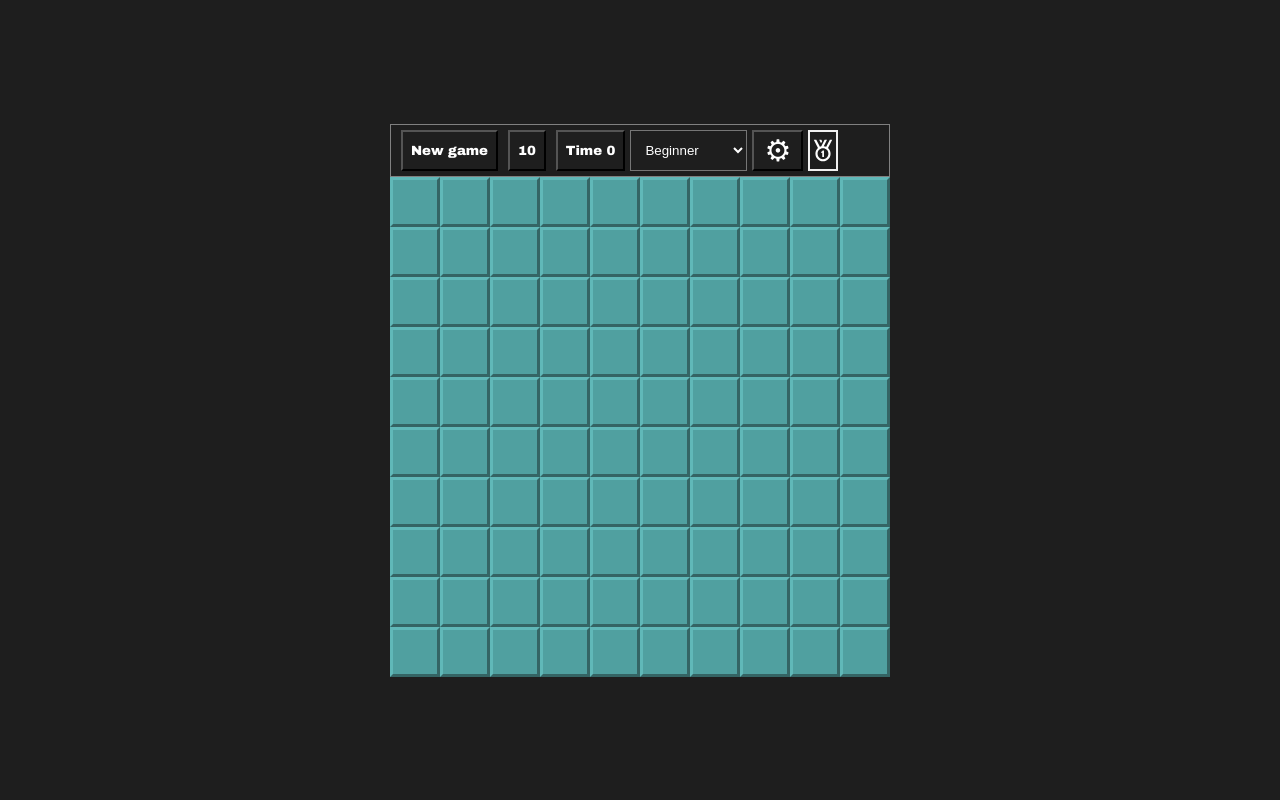
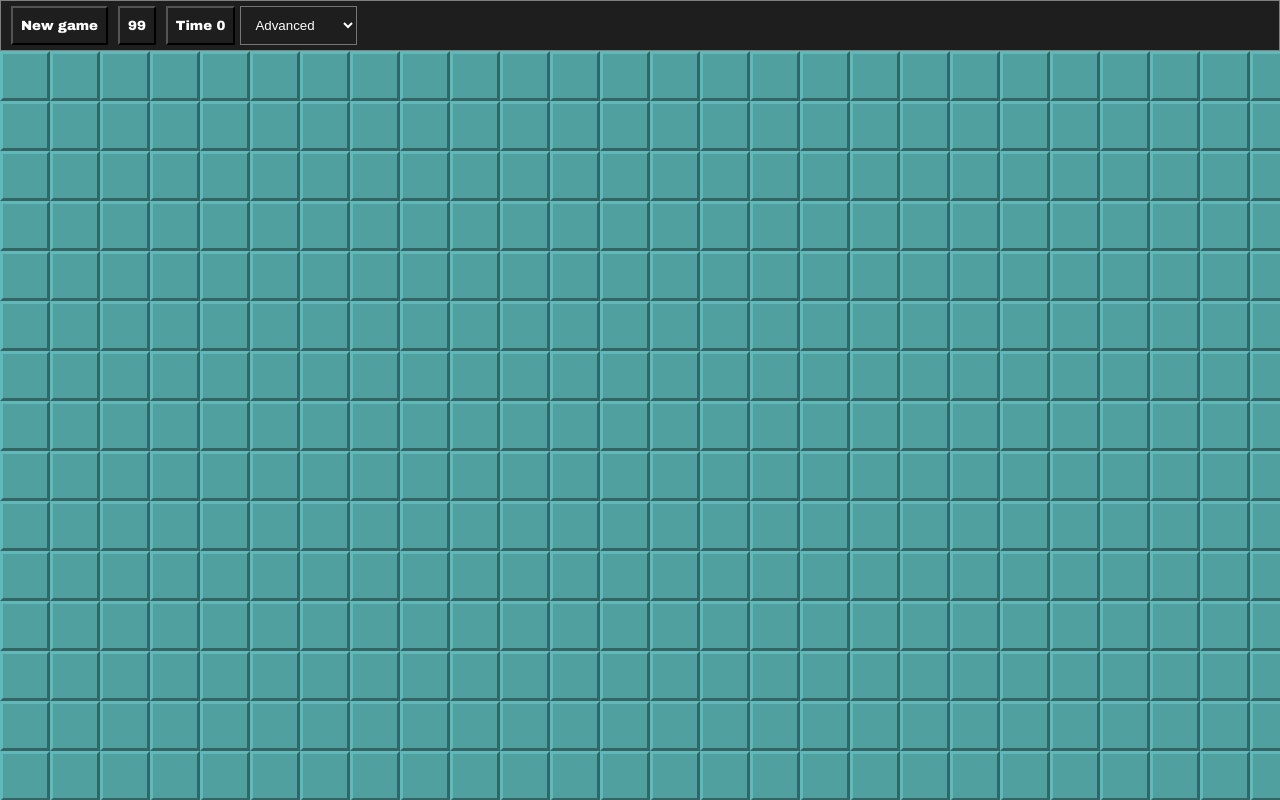
Before and after one commit to gagikpog/minesweeper_js, a Next.js app: page / in a window 1280 px wide. Built offline with nearby package versions, Linux system fonts and the light colour scheme.

Commit message:
new game and level changing

```diff
--- /dev/null
+++ b/components/header.tsx
@@ -0,0 +1,54 @@
+import { useState } from "react";
+import { useDispatch, useSelector } from "react-redux";
+import { GameLevels } from "../game/types";
+import { changeLevel, newGame, RootState } from "../store/main";
+
+interface IProps {
+
+}
+
+export default function Header(props: IProps) {
+
+    const dispatch = useDispatch();
+
+    const totalMines = useSelector((state: RootState) => state.totalMines);
+    const remainingMines = useSelector((state: RootState) => state.remainingMines);
+    const time = useSelector((state: RootState) => state.time);
+    const level = useSelector((state: RootState) => state.level);
+
+    const [options] = useState(() => [
+        { value: GameLevels.Beginner, text: 'Beginner' },
+        { value: GameLevels.Intermediate, text: 'Intermediate' },
+        { value: GameLevels.Advanced, text: 'Advanced' },
+    ]);
+
+    return (
+        <div className="head">
+            <button onClick={() => dispatch(newGame(null))}>New game</button>
+            <button>{ totalMines - remainingMines }</button>
+            <button>Time {time}</button>
+
+            <select value={level} onChange={(event) => dispatch(changeLevel(event.target.value))} >
+                {options.map((option) => (
+                    <option key={option.value} value={option.value}>
+                        {option.text}
+                    </option>
+                ))}
+            </select>
+
+            {/* <button id="settings" onClick={() => notify('showSettings')}>
+                &#9881;
+            </button> */}
+            {/* <svg
+                id="leaderBoardButton"
+                className="head-menu__leader-board"
+                onClick={() => notify('leaderBoardToggle')}
+                xmlns="http://www.w3.org/2000/svg"
+                version="1"
+                viewBox="0 0 24 24"
+            >
+                <path d="M 3.5 2 L 7.34375 9.75 C 5.9001211 11.027199 5 12.895769 5 15 C 5 18.9 8.1 22 12 22 C 15.9 22 19 18.9 19 15 C 19 12.88714 18.078999 11.027538 16.625 9.75 L 20.5 2 L 18.3125 2 L 14.96875 8.625 C 14.269322 8.3029826 13.493457 8.1082048 12.6875 8.03125 L 15.6875 2 L 13.5 2 L 10.4375 8.1875 C 9.9967633 8.2867425 9.5599118 8.4167807 9.15625 8.59375 L 5.8125 2 L 3.5 2 z M 8.5 2 L 10.1875 5.40625 L 11.1875 3.40625 L 10.5 2 L 8.5 2 z M 12 10 C 14.8 10 17 12.2 17 15 C 17 17.8 14.8 20 12 20 C 9.2 20 7 17.8 7 15 C 7 12.2 9.2 10 12 10 z M 11.6875 12 C 11.5875 12.3 11.0875 13.1875 10.1875 13.1875 L 10.1875 14.1875 L 11.3125 14.1875 L 11.3125 18 L 12.8125 18 L 12.90625 18 L 12.90625 12 L 11.6875 12 z" />
+            </svg> */}
+        </div>
+    );
+}
--- /dev/null
+++ b/game/funcs/gameLevels.ts
@@ -0,0 +1,28 @@
+import { GameLevels } from "../types";
+
+export function getLevelSettings(level: GameLevels) {
+    switch (level) {
+        case GameLevels.Intermediate:
+            return {
+                totalMines: 40,
+                width: 16,
+                height: 16,
+                level
+            };
+        case 'advanced':
+            return {
+                totalMines: 99,
+                width: 30,
+                height: 16,
+                level
+            };
+        case GameLevels.Beginner:
+        default:
+            return {
+                totalMines: 10,
+                width: 10,
+                height: 10,
+                level
+            };
+    }
+}
--- a/game/types.ts
+++ b/game/types.ts
@@ -28,6 +28,12 @@ export enum ChanelEvents {
     ToggleMine = 'toggleMine',
 }
 
+export enum GameLevels {
+    Beginner = 'beginner',
+    Intermediate = 'intermediate',
+    Advanced = 'advanced'
+}
+
 export enum EventType {
     click = 'leftClick',
     rightClick = 'rightClick'
--- a/pages/home.tsx
+++ b/pages/home.tsx
@@ -1,19 +1,16 @@
 import Head from 'next/head'
 import { Inter } from '@next/font/google'
 import styles from '../styles/Home.module.css'
-import { useMemo, useState } from 'react';
+import { useMemo, } from 'react';
 import View from '../components/view';
 import { useDispatch, useSelector } from 'react-redux';
-import { openItem, RootState, runNewGame, setGameMap, toggleItemFlag } from '../store/main';
+import { openItem, RootState, runNewGame, toggleItemFlag } from '../store/main';
 import { EventType, GameState, IMapItem, ItemState } from '../game/types';
-
+import Header from '../components/header';
 const inter = Inter({ subsets: ['latin'] })
 
 export default function Home() {
-    /** @ts-ignore */
-    const notify = (eventName: string) => window.notify(eventName);
-
-    const dispatch =  useDispatch();
+    const dispatch = useDispatch();
 
     const gameMap = useSelector((state: RootState) => state.gameMap);
     const width = useSelector((state: RootState) => state.width);
@@ -22,14 +19,7 @@ export default function Home() {
     const gameState = useSelector((state: RootState) => state.gameState);
     const displayBlocked = useSelector((state: RootState) => state.displayBlocked);
     const godMode = useSelector((state: RootState) => state.godMode);
-    const totalMines = useSelector((state: RootState) => state.totalMines);
-    const remainingMines = useSelector((state: RootState) => state.remainingMines);
 
-    const [options] = useState(() => [
-        { value: 'beginner', text: 'Beginner' },
-        { value: 'intermediate', text: 'Intermediate' },
-        { value: 'advanced', text: 'Advanced' },
-    ]);
 
     const itemClick = useMemo(() => (item: IMapItem | undefined, row: number, cell: number, eventType: EventType) => {
 
@@ -60,33 +50,8 @@ export default function Home() {
     return (
         <>
             <main id="mainContent" style={ {'--game-items-font-size': `${blockSize.value * 0.7}px`} }>
-                <div className="head">
-                    <button onClick={() => notify('newGame')}>New game</button>
-                    <button id="mines">{ totalMines - remainingMines }</button>
-                    <button id="time">Time 0</button>
-                    {/* onChange={() => levelItemChanged(this)} */}
-                    <select name="level" id="level">
-                        {options.map((option) => (
-                            <option key={option.value} value={option.value}>
-                                {option.text}
-                            </option>
-                        ))}
-                    </select>
+                <Header />
 
-                    <button id="settings" onClick={() => notify('showSettings')}>
-                        &#9881;
-                    </button>
-                    <svg
-                        id="leaderBoardButton"
-                        className="head-menu__leader-board"
-                        onClick={() => notify('leaderBoardToggle')}
-                        xmlns="http://www.w3.org/2000/svg"
-                        version="1"
-                        viewBox="0 0 24 24"
-                    >
-                        <path d="M 3.5 2 L 7.34375 9.75 C 5.9001211 11.027199 5 12.895769 5 15 C 5 18.9 8.1 22 12 22 C 15.9 22 19 18.9 19 15 C 19 12.88714 18.078999 11.027538 16.625 9.75 L 20.5 2 L 18.3125 2 L 14.96875 8.625 C 14.269322 8.3029826 13.493457 8.1082048 12.6875 8.03125 L 15.6875 2 L 13.5 2 L 10.4375 8.1875 C 9.9967633 8.2867425 9.5599118 8.4167807 9.15625 8.59375 L 5.8125 2 L 3.5 2 z M 8.5 2 L 10.1875 5.40625 L 11.1875 3.40625 L 10.5 2 L 8.5 2 z M 12 10 C 14.8 10 17 12.2 17 15 C 17 17.8 14.8 20 12 20 C 9.2 20 7 17.8 7 15 C 7 12.2 9.2 10 12 10 z M 11.6875 12 C 11.5875 12.3 11.0875 13.1875 10.1875 13.1875 L 10.1875 14.1875 L 11.3125 14.1875 L 11.3125 18 L 12.8125 18 L 12.90625 18 L 12.90625 12 L 11.6875 12 z" />
-                    </svg>
-                </div>
                 <div className="scroll-container">
                     {
                         <View
@@ -103,7 +68,7 @@ export default function Home() {
 
             { displayBlocked ? <div className='blocker'></div> : '' }
 
-            <div style={{ display: 'none' }} className="text-wrapper" id="text-wrapper">
+            {/* <div style={{ display: 'none' }} className="text-wrapper" id="text-wrapper">
                 <div className="form-wrapper">
                     <input required name="userName" placeholder="Enter name" type="text" />
                     <div className="form-remember">
@@ -111,11 +76,11 @@ export default function Home() {
                         <input name="rememberName" type="checkbox" />
                     </div>
                 </div>
-            </div>
+            </div> */}
 
-            <div className="cell9"></div>
+            <div className="cell-9"></div>
 
-            <div id="leaderBoardDialog" style={{ display: 'none' }} className="leader-board__main">
+            {/* <div id="leaderBoardDialog" style={{ display: 'none' }} className="leader-board__main">
                 <div className="leader-board__head">
                     <div className="leader-board__head-caption">Leader board</div>
                     <div className="leader-board__head-close-button" onClick={() => notify('leaderBoardClose')}>
@@ -149,9 +114,9 @@ export default function Home() {
                     <div className="leader-board__column-title leader-board__column-title_time">Duration</div>
                 </div>
                 <div id="leaderBoardBody" className="leader-board__body"></div>
-            </div>
-            <script src="https://gagikpog.ru/data/libs/quicksettings.min.js"></script>
-            <script src="https://gagikpog.ru/confirm/confirm.min.js"></script>
+            </div> */}
+            {/* <script src="https://gagikpog.ru/data/libs/quicksettings.min.js"></script>
+            <script src="https://gagikpog.ru/confirm/confirm.min.js"></script> */}
 
         </>
     )
--- a/store/main.ts
+++ b/store/main.ts
@@ -2,15 +2,17 @@ import { createSlice, configureStore, createAsyncThunk } from '@reduxjs/toolkit'
 import { asyncOpenItem } from '../game/engine';
 import { generateMap, randomfillMap } from '../game/funcs/mapGenerate';
 import { mapGetter } from '../game/funcs/getters';
-import { GameState, IMapItem, ItemState } from '../game/types';
+import { GameLevels, GameState, IMapItem, ItemState } from '../game/types';
+import { getLevelSettings } from '../game/funcs/gameLevels';
 
 const openItem = createAsyncThunk('game/openItem', asyncOpenItem);
+const levelData = getLevelSettings(GameLevels.Advanced);
 
 const gameSlice = createSlice({
     name: 'game',
     initialState: {
-        width: 10,
-        height: 10,
+        width: levelData.width,
+        height: levelData.height,
         blockSize: {
             value: 50,
             min: 25,
@@ -18,9 +20,11 @@ const gameSlice = createSlice({
             default: 25
         },
         userName: '',
+        time: 0,
+        level: levelData.level,
         gameState: GameState.newGame,
         displayBlocked: false,
-        totalMines: 10,
+        totalMines: levelData.totalMines,
         remainingMines: 0,
         godMode: true,
         openedCount: 0,
@@ -40,6 +44,7 @@ const gameSlice = createSlice({
             const newMap = randomfillMap(conf.point, state.width, state.height, state.totalMines);
             state.gameMap = newMap;
             state.gameState = GameState.game;
+            setTimeout(() => store.dispatch(runTimer(null)), 1000);
         },
         toggleItemFlag(state, action) {
             const item = mapGetter(state.gameMap, action.payload.point.y, action.payload.point.x);
@@ -59,6 +64,30 @@ const gameSlice = createSlice({
         },
         gameOver(state, action) {
             state.gameState = GameState.gameOver;
+        },
+        newGame(state, action) {
+            state.gameState = GameState.newGame;
+            state.gameMap = generateMap(0, 0);
+            state.remainingMines = 0;
+            state.openedCount = 0;
+            state.time = 0;
+        },
+        changeLevel(state, action) {
+            const data = getLevelSettings(action.payload);
+            state.level = action.payload;
+            state.width = data.width;
+            state.height = data.height;
+            state.totalMines = data.totalMines;
+
+            setTimeout(() => {
+                store.dispatch(newGame(null));
+            }, 0);
+        },
+        runTimer(state, action) {
+            if (state.gameState === GameState.game) {
+                state.time++;
+                setTimeout(() => store.dispatch(runTimer(null)), 1000);
+            }
         }
     },
     extraReducers: (builder) => {
@@ -89,7 +118,18 @@ const gameSlice = createSlice({
     }
 });
 
-export const { setGameMap, setGameState, runNewGame, toggleItemFlag, gameWin, gameOver } = gameSlice.actions;
+export const {
+    setGameMap,
+    setGameState,
+    runNewGame,
+    toggleItemFlag,
+    gameWin,
+    gameOver,
+    newGame,
+    changeLevel,
+    runTimer
+} = gameSlice.actions;
+
 export { openItem };
 
 export const store = configureStore({
```
